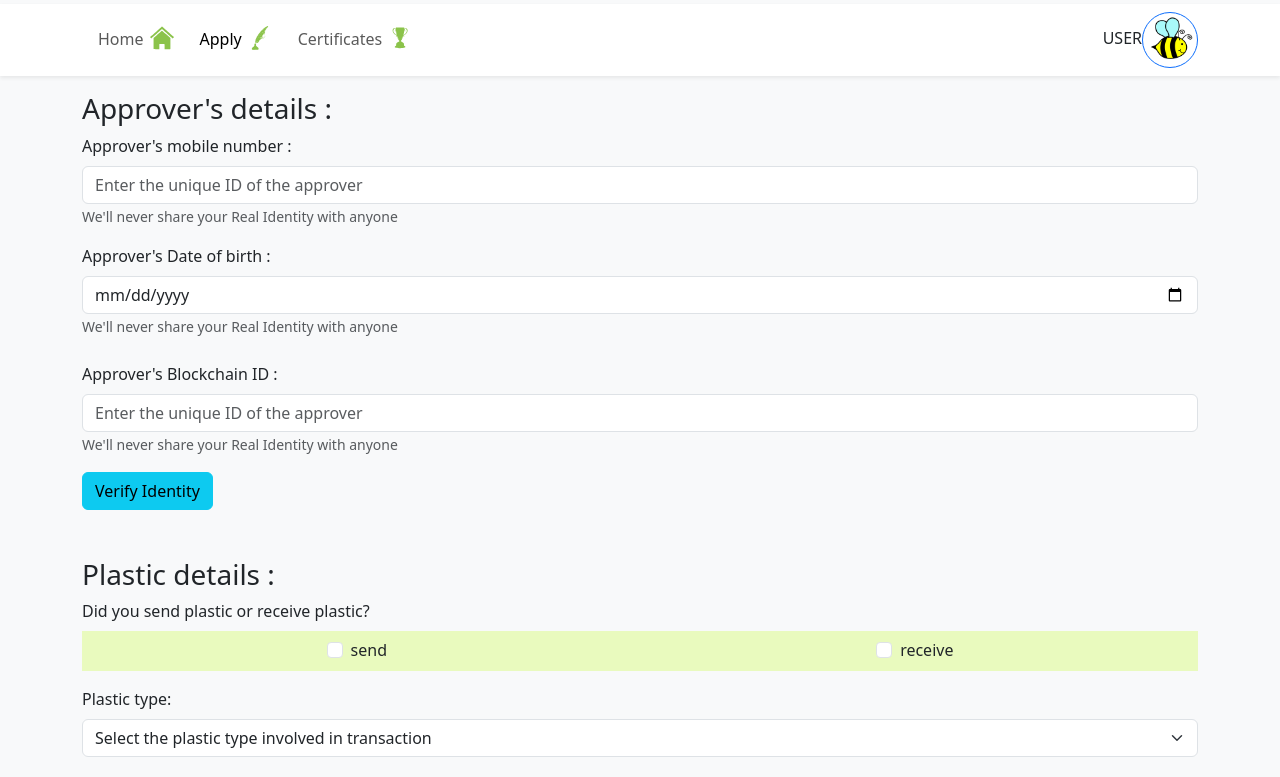
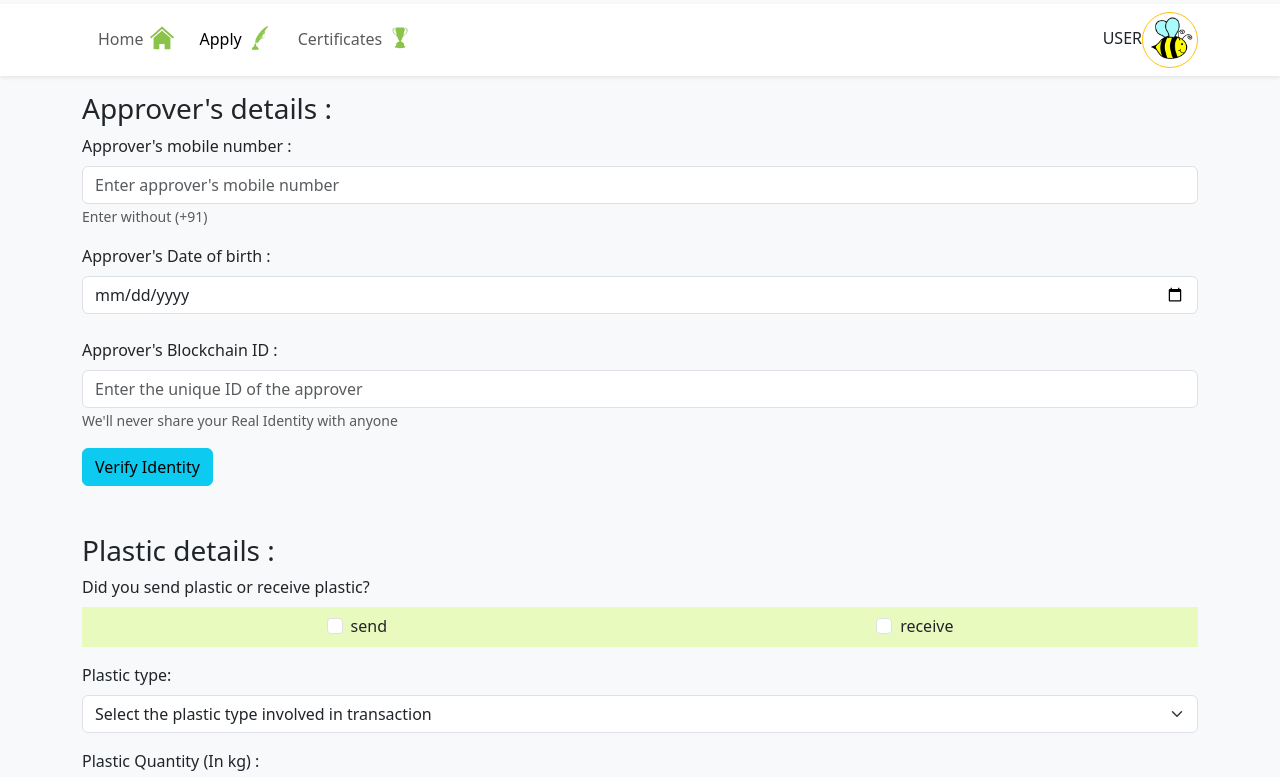
Before and after one commit to orewa-arun/gacert, a React (Vite) app: page /apply in a window 1280 px wide. Shown: the top 777 px of the page. Built offline with nearby package versions, Linux system fonts and the light colour scheme.

Commit message:
added form and input event handler

```diff
--- a/src/components/Navbar.tsx
+++ b/src/components/Navbar.tsx
@@ -35,7 +35,7 @@ export function Navbar() {
                 <div>
                     USER
                     <Button style={{ height: "3.5rem", width: "3.5rem" }}
-                        variant="outline-primary"
+                        variant="outline-warning"
                         className="rounded-circle">
                         <img src="/imgs/bee.png" style={{
                             height: "3rem",
--- a/src/pages/Apply.tsx
+++ b/src/pages/Apply.tsx
@@ -1,23 +1,37 @@
+import { useState } from "react";
 import { Button, Form } from "react-bootstrap";
 
 export function Apply() {
+    const [approverData, setApproverData] = useState({
+        "mobileNo": "",
+        "DOB": ""
+    });
+
+    const handleChange = (e: React.ChangeEvent<HTMLInputElement>) => {
+        const { name, value } = e.target;
+        setApproverData((previousData) => ({ ...previousData, [name]: value }));
+    };
+
+    const handleVerifySubmit = (e: React.FormEvent<HTMLFormElement>) => {
+        e.preventDefault();
+        alert(`${approverData.mobileNo},${approverData.DOB}`);
+    }
+
     return (
-        <Form>
+        <>
+            <Form onSubmit={handleVerifySubmit}>
                 <h3>Approver's details :</h3>
                 <Form.Group className="mb-3" controlId="formEthId">
                     <Form.Label>Approver's mobile number :</Form.Label>
-                <Form.Control type="text" placeholder="Enter the unique ID of the approver" />
+                    <Form.Control type="text" name="mobileNo" value={approverData.mobileNo} onChange={handleChange} placeholder="Enter approver's mobile number" />
                     <Form.Text className="text-muted">
-                    We'll never share your Real Identity with anyone
+                        Enter without (+91)
                     </Form.Text>
                 </Form.Group>
 
                 <Form.Group className="mb-4" controlId="formEthId">
                     <Form.Label>Approver's Date of birth :</Form.Label>
-                <Form.Control type="date" name="dob" placeholder="Date of Birth" />
-                <Form.Text className="text-muted">
-                    We'll never share your Real Identity with anyone
-                </Form.Text>
+                    <Form.Control type="date" name="DOB" value={approverData.DOB} onChange={handleChange} placeholder="Date of Birth" />
                 </Form.Group>
 
                 <Form.Group className="mb-3" controlId="formEthId">
@@ -31,7 +45,9 @@ export function Apply() {
                 <Button variant="info" className="mb-5" type="submit">
                     Verify Identity
                 </Button>
+            </Form>
 
+            <Form>
                 <h3>Plastic details :</h3>
 
                 <Form.Group className="mb-3" controlId="formTypeOfTransaction">
@@ -85,5 +101,6 @@ export function Apply() {
                     <br />
                 </div>
             </Form>
+        </>
     )
 }
```
Also changed, not shown: src/data/profiles.json (added, +19 -0 lines). Lines whose indentation alone changed are shown as unchanged.
